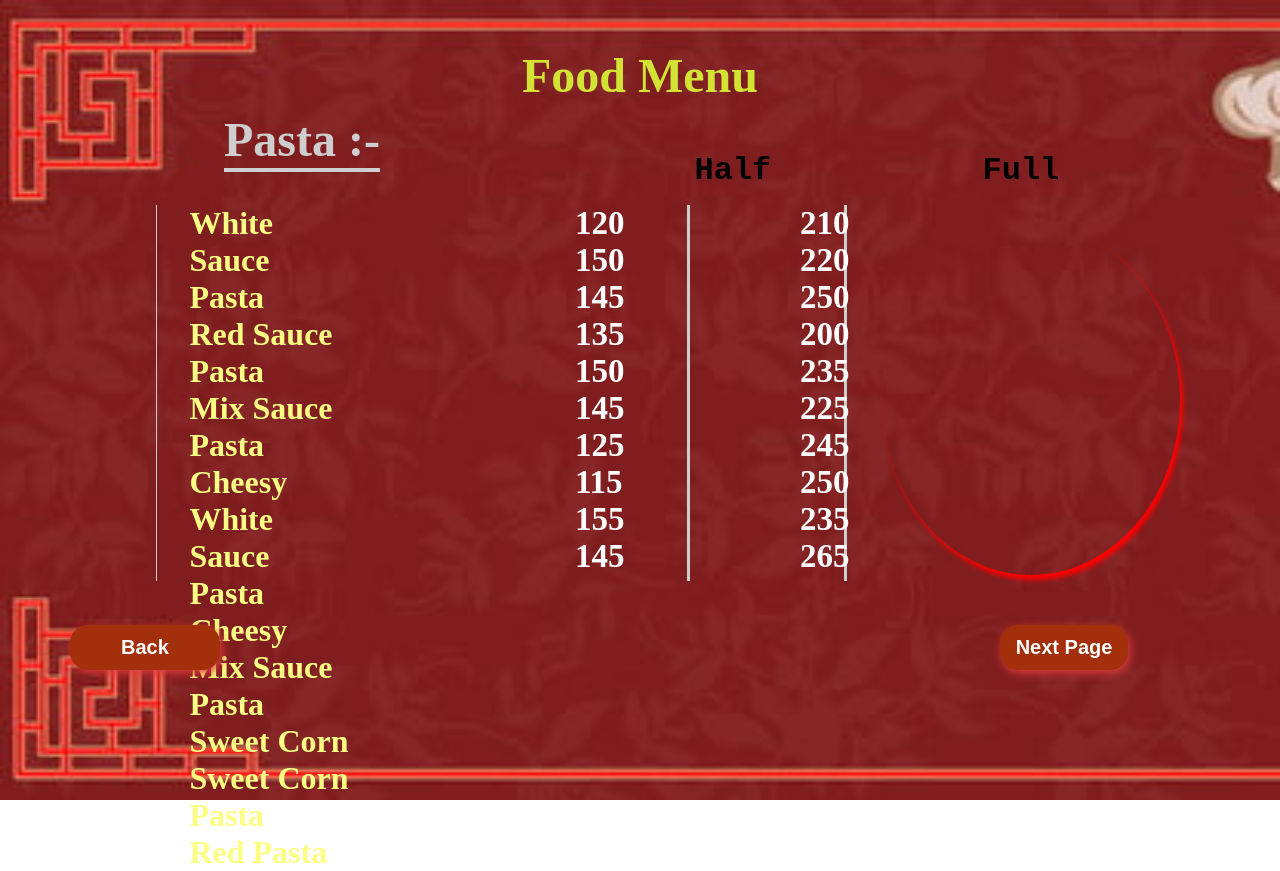
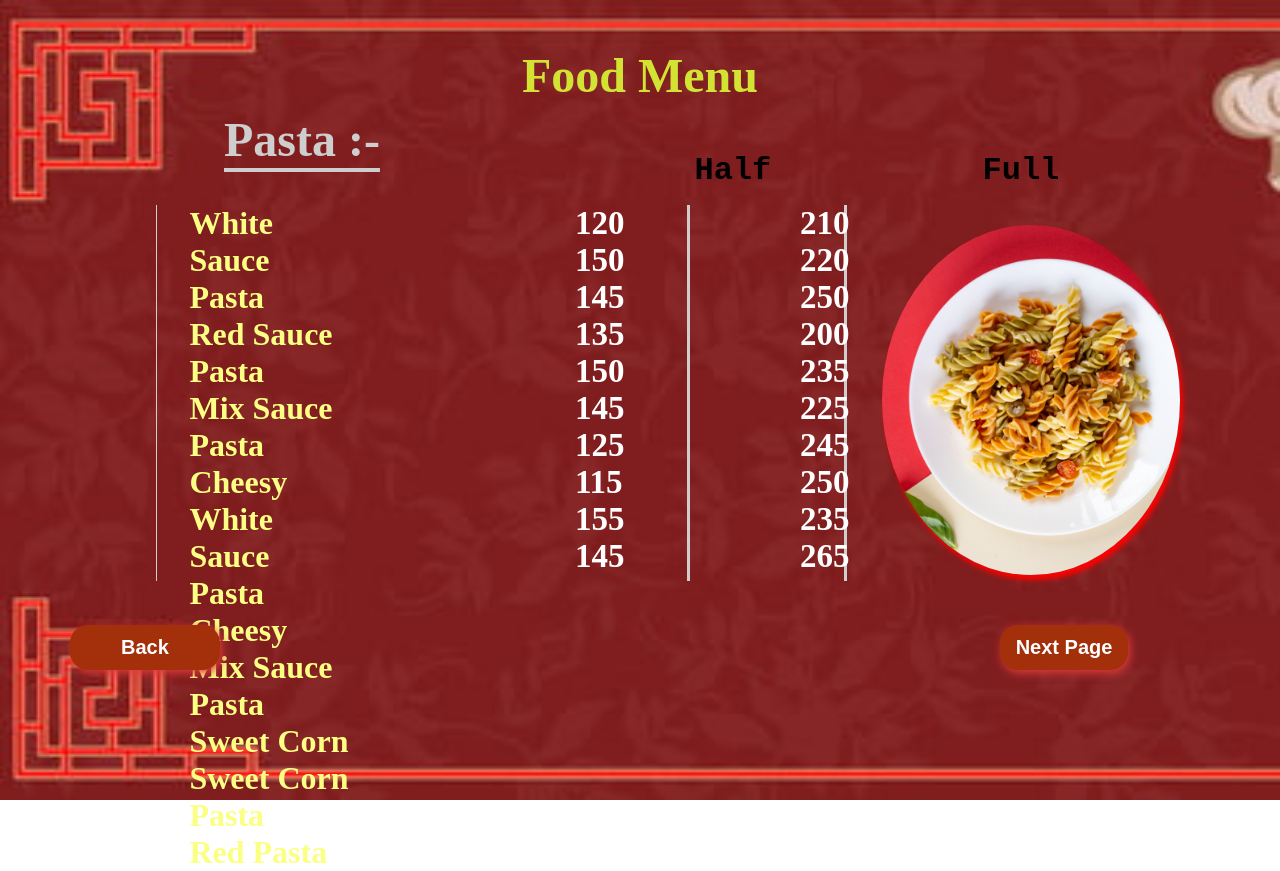
Before and after one commit to TanishqGaur20/RestaurantWebsite1, a plain HTML site: page menu2.html in a window 1280 px wide. Shown: the top 871 px of the page. Drawn offline with Linux system fonts and the light colour scheme.

Commit message:
Update menu2.css

```diff
--- a/menu2.css
+++ b/menu2.css
@@ -172,7 +172,7 @@
     display: flex;
     margin-top: 20px;
     border-radius: 50%;
-    background-image: url(/Restaurant/pasta.jpg);
+    background-image: url(pasta.jpg);
     background-size: cover;
     transition: 0.5s ease;
     box-shadow: 3px 5px 5px red;
```
